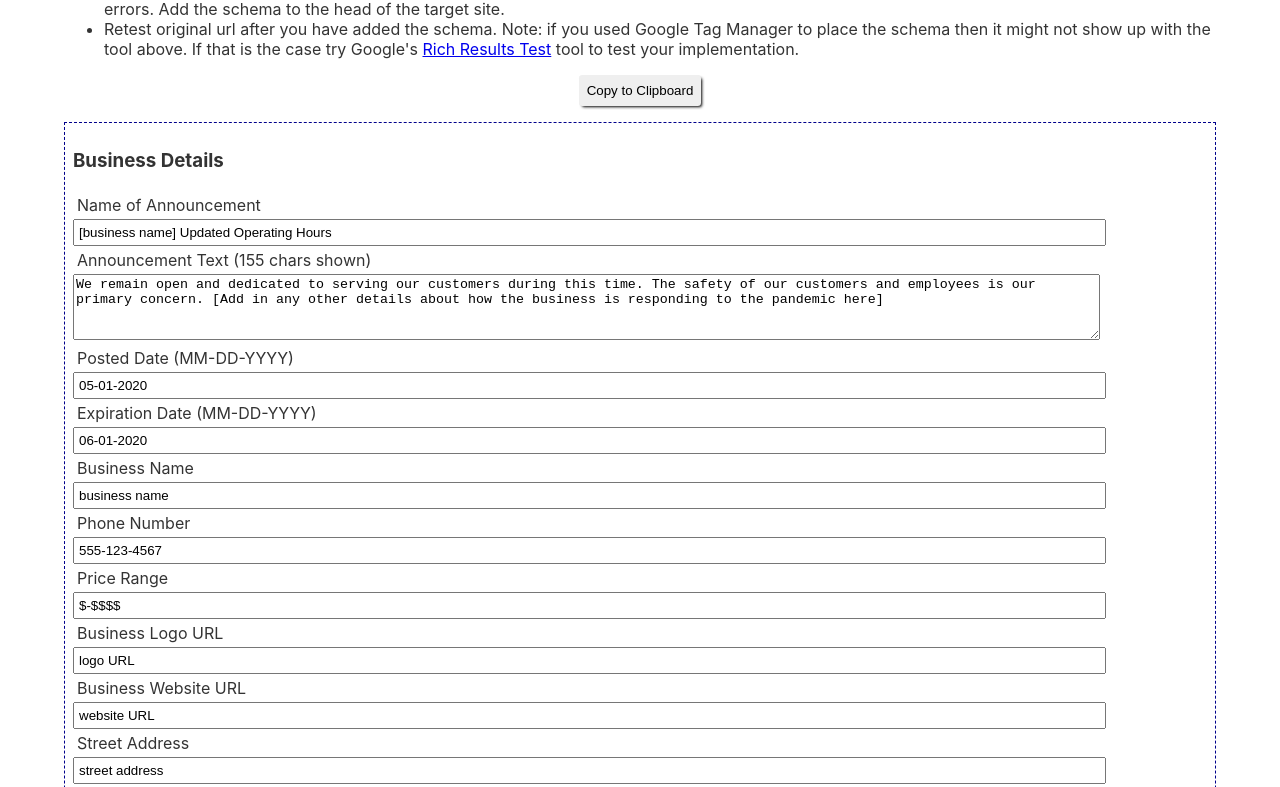
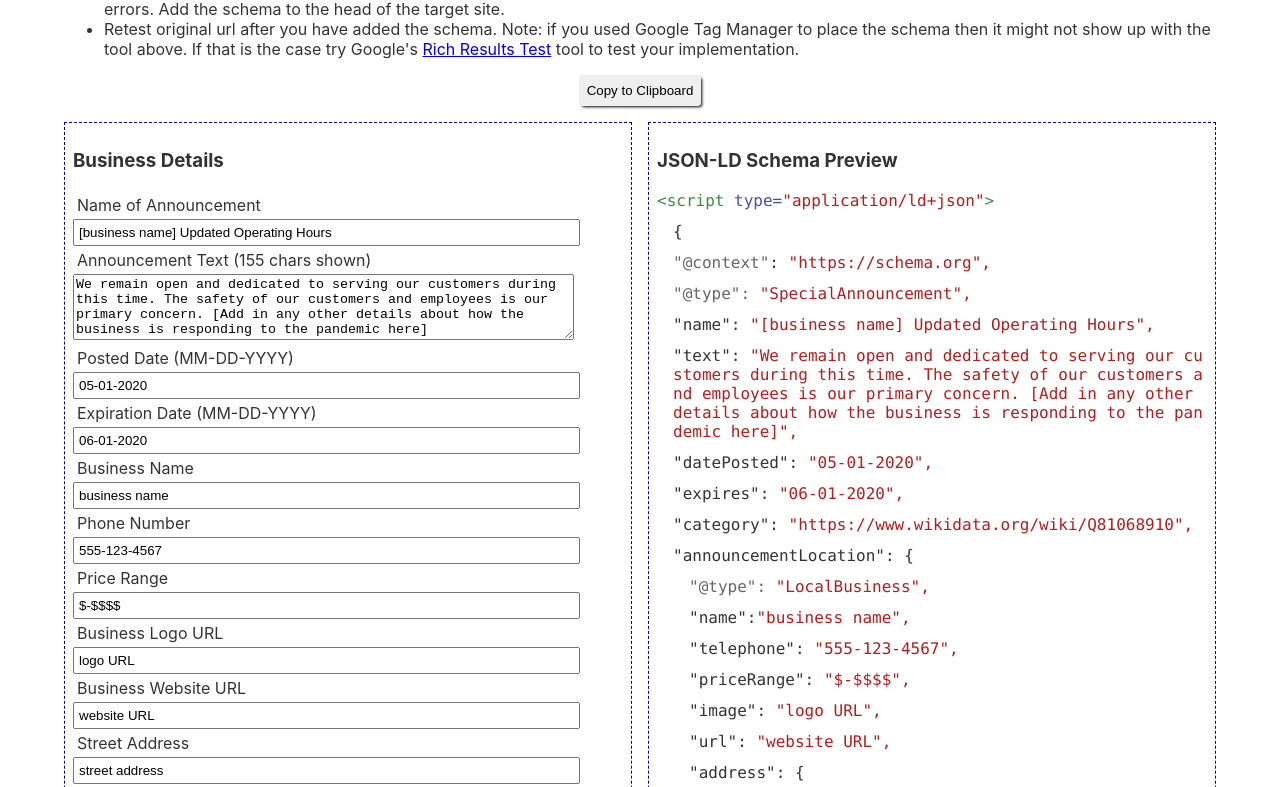
Before and after one commit to Schmidt-Aaron/SchemaGenerator, a React (Create React App) app: page / in a window 1280 px wide. Shown: the part 433-1220 px from the top of the page. Built offline with nearby package versions, Linux system fonts and the light colour scheme.

Commit message:
updater responsiveness

```diff
--- a/src/App.css
+++ b/src/App.css
@@ -27,7 +27,7 @@ body {
   margin: auto;
 }
 /* schema container */
-.inputContainer {
+.schemaContainer {
   display: grid;
   grid-gap: 1rem;
   grid-template-columns: 1fr 1fr;
@@ -37,6 +37,12 @@ body {
   border: 1px dashed darkblue;
   min-height: 60vh;
   padding: 0.5rem;
+}
+
+@media (max-width: 900px) {
+  .schemaContainer {
+    grid-template-columns: 1fr;
+  }
 }
 
 /* controls CSS */
--- a/src/App.js
+++ b/src/App.js
@@ -47,6 +47,20 @@ function App() {
     console.log("reset");
   };
 
+  // reducer to reset state
+  // const reducer = (state, action) => {
+  //   switch (action.type) {
+  //     case "reset":
+  //       return {
+
+  //       };
+  //     case "update":
+  //       return {};
+  //     default:
+  //       return state;
+  //   }
+  // };
+
   const clearBanner = () => {
     setTimeout(() => {
       setAnnouncementData({ ...announcementData, msg: null, type: null });
@@ -91,7 +105,7 @@ function App() {
               reset={resetState}
               setBanner={setBanner}
             />
-            <div className="">
+            <div className="schemaContainer">
               <InputPanel updateState={updateState} />
               <OutputPanel ref={codeRef} />
             </div>
```
